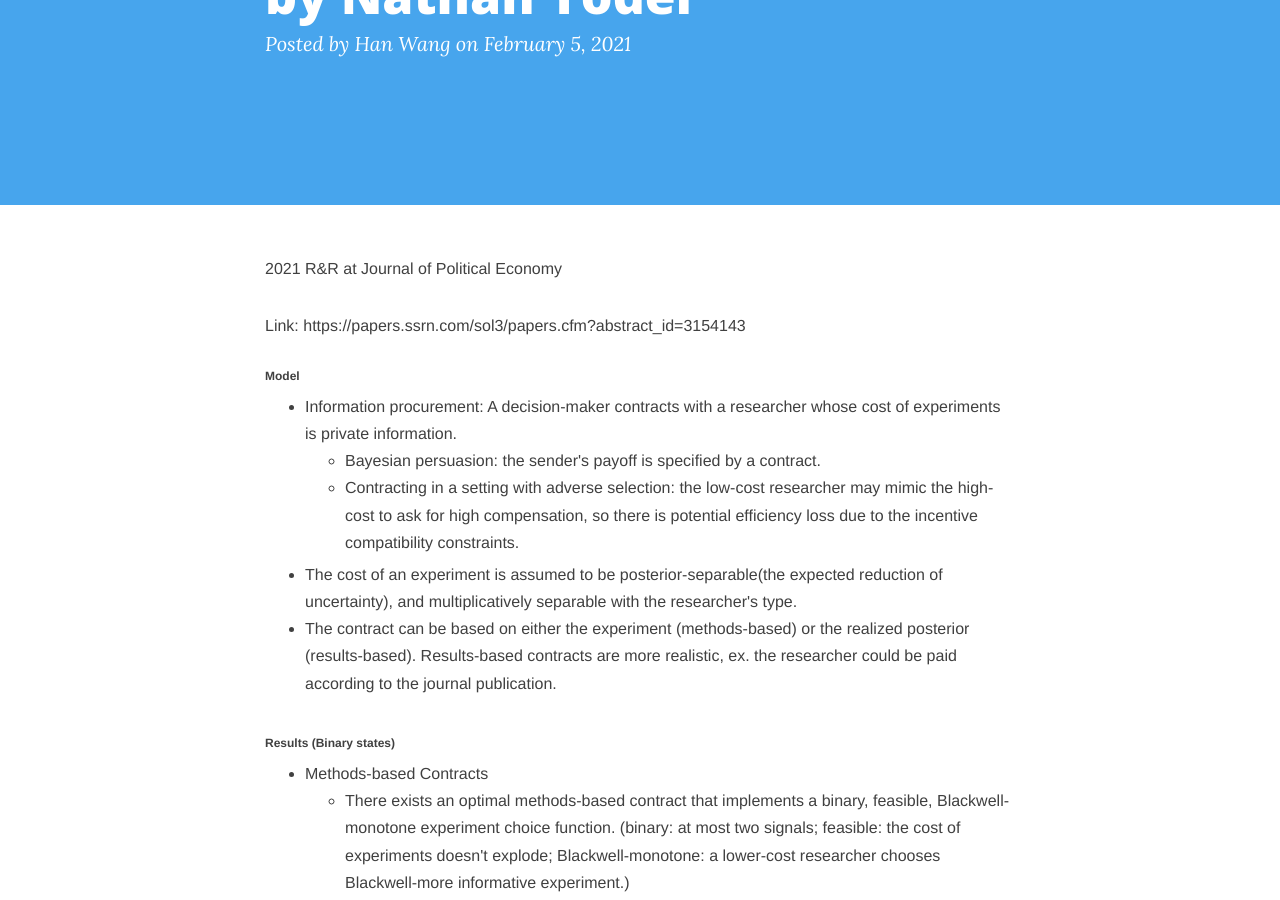
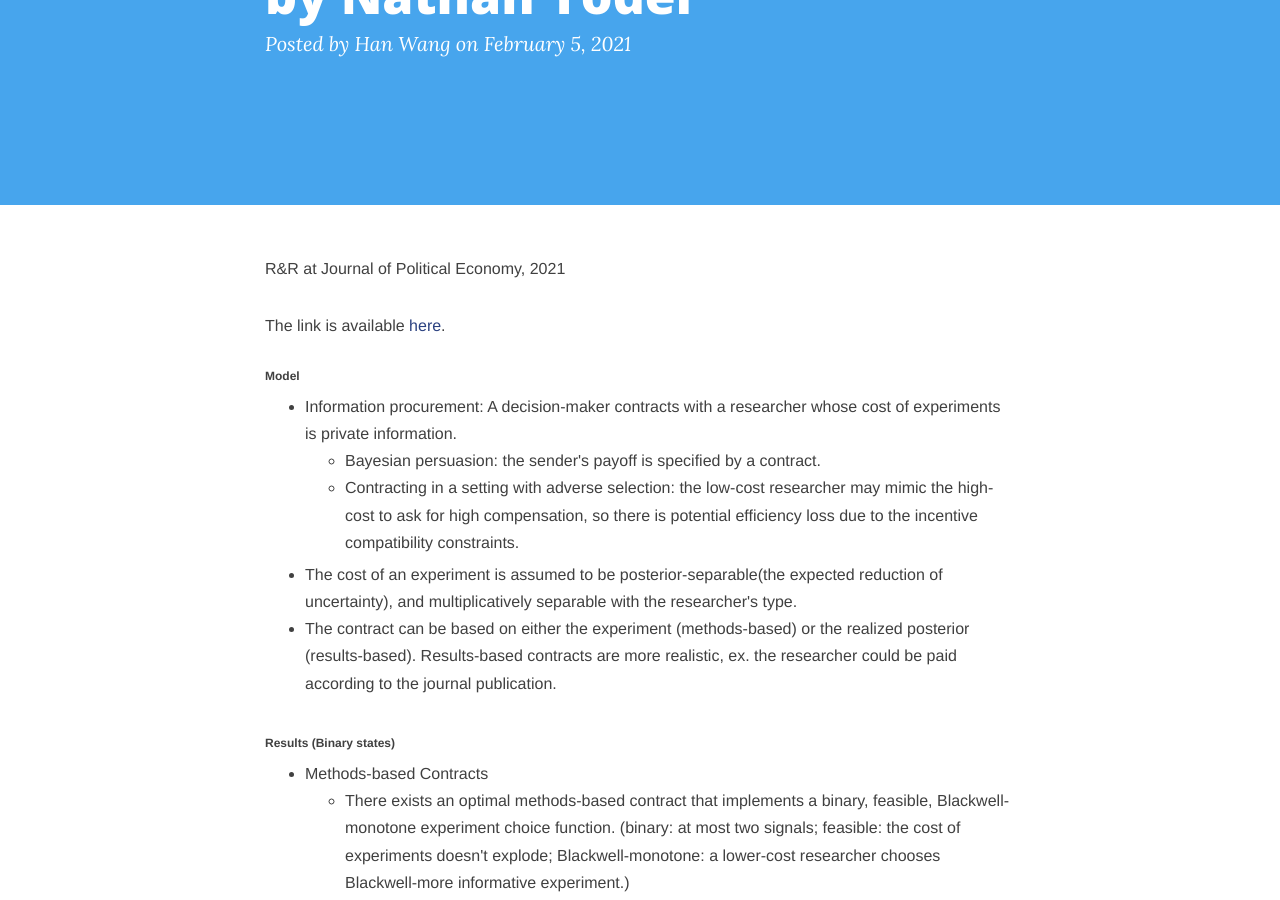
Before and after one commit to hanwangecon/hanwangecon.github.io, a Jekyll site: the page built from _posts/2021-02-05-first-post.md, in a window 1280 px wide and 900 px high, scrolled down 339 px. Built offline with Jekyll 4.4.1, drawn with Linux system fonts in a browser that asks for light colours; nearby versions of some CDN libraries; comment, search, counter and statistics services are not loaded.

Commit message:
Update 2021-02-05-first-post.md

```diff
--- a/_posts/2021-02-05-first-post.md
+++ b/_posts/2021-02-05-first-post.md
@@ -9,9 +9,9 @@ tags: [Econ]
 description: The first post!
 math: true
 ---
-2021 R&R at Journal of Political Economy
+R&R at Journal of Political Economy, 2021
 
-Link: https://papers.ssrn.com/sol3/papers.cfm?abstract_id=3154143
+The link is available [here](https://papers.ssrn.com/sol3/papers.cfm?abstract_id=3154143).
 
 <h6>Model</h6>
 
```
